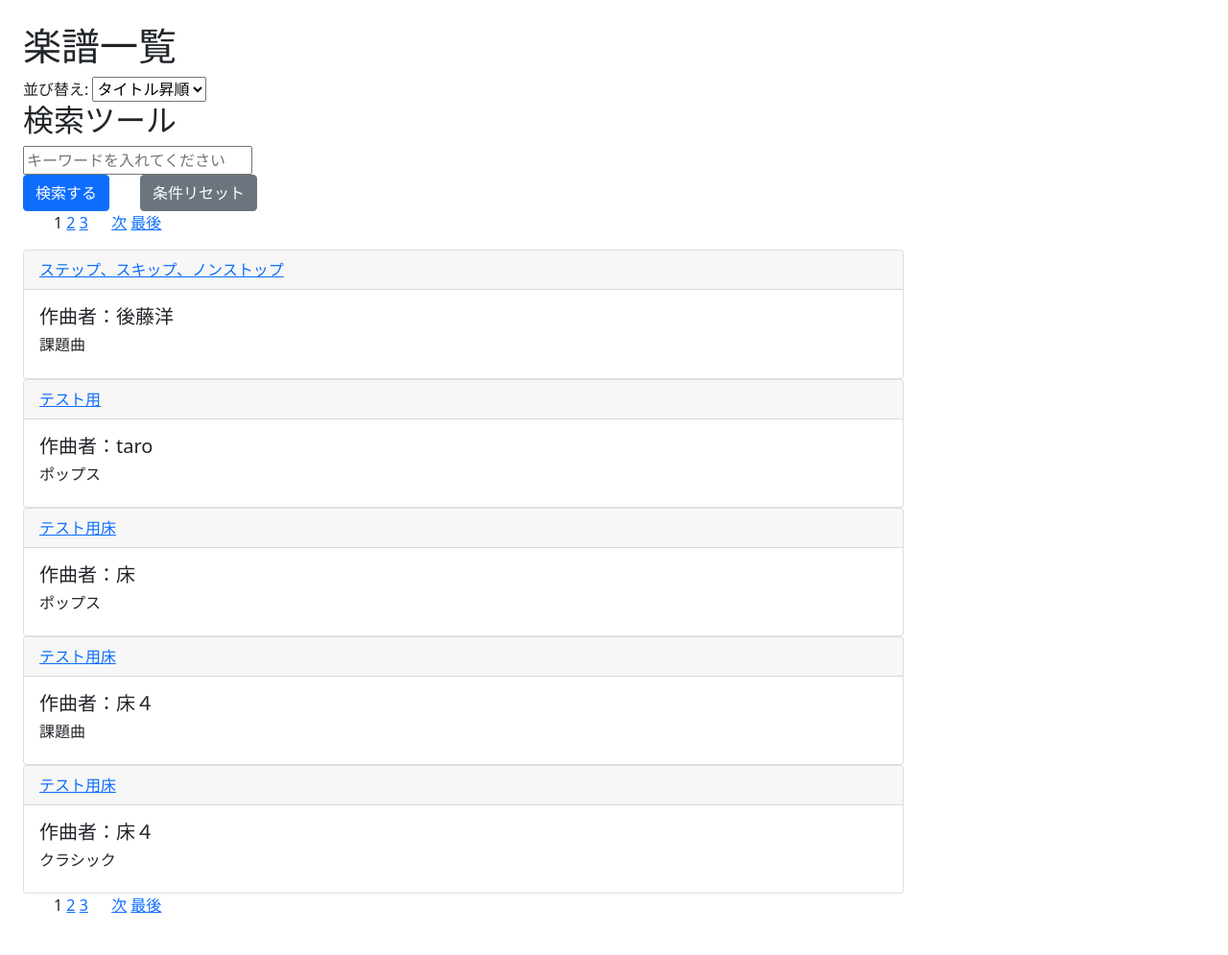
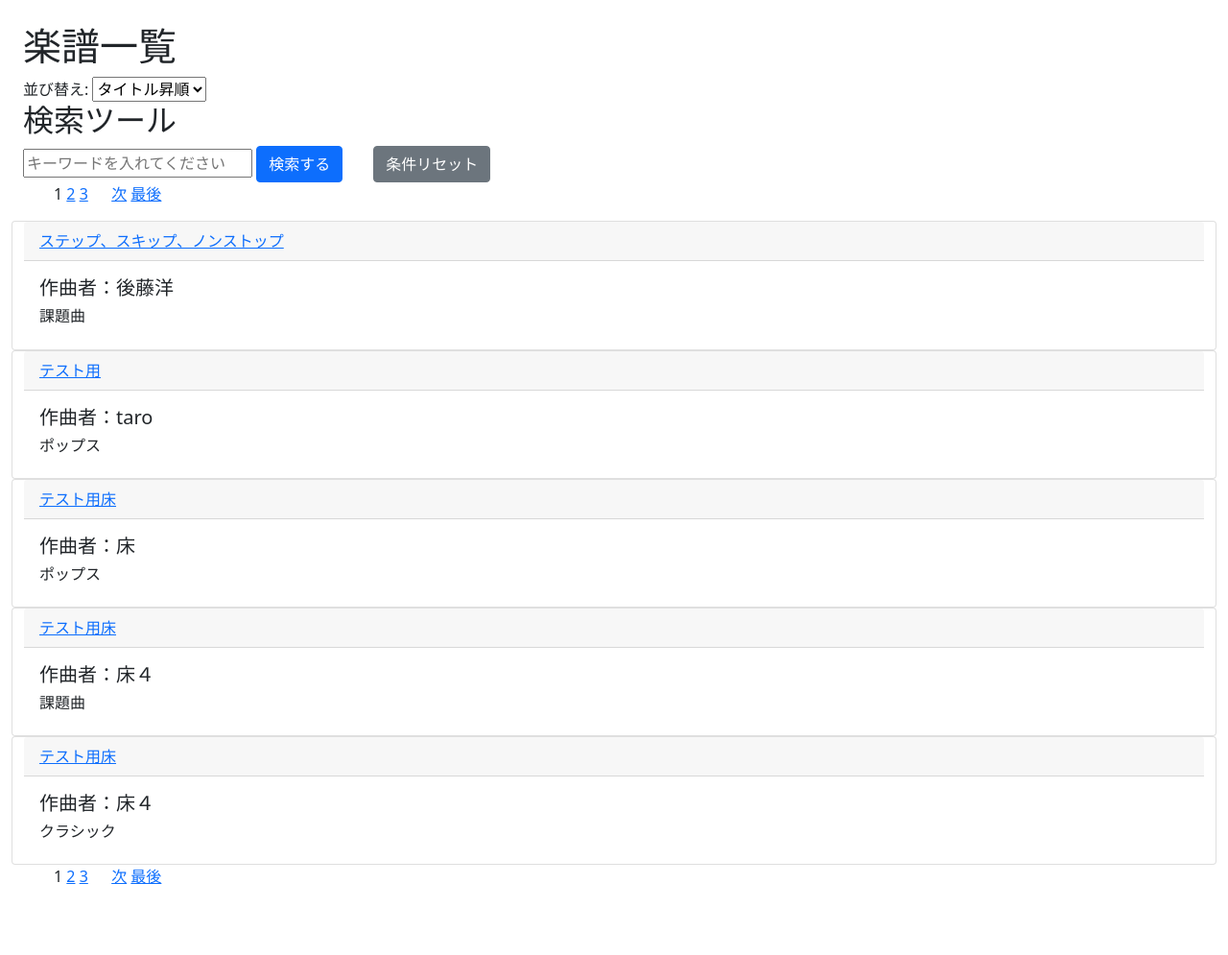
Before and after one commit to k22rs131/score_project, a Django app: page /score/ in a window 1280 px wide. Shown: the part 56-1051 px from the top of the page at 96% size. After the commit the page ends 977 px from the top, so only its background shows below. Run offline with Django 3.2, Linux system fonts and the light colour scheme; data comes from the database, SQL or seed files in the repository.

Commit message:
UIの変更

```diff
--- a/score/templates/score/score_list.html
+++ b/score/templates/score/score_list.html
@@ -30,13 +30,11 @@
   </form>
 
   <!--検索ツール-->
-  <div class="col-3">
     <h2>検索ツール</h2>
     <form action="" method="get">
       <input name="query" value="{{ request.GET.query }}" type="text" placeholder="キーワードを入れてください" />
       <button type="submit" class="btn btn-primary">検索する</button>　　<button type="button" class="btn btn-secondary" onclick="window.location.href='{{ request.path }}'">条件リセット</button>
     </form>
-  </div>
 
 
   <!-- ページネーション -->
@@ -47,7 +45,7 @@
 
 <div class="row"><!--レイアウト-->
 
-  <div class="col-9"><!--楽譜一覧-->
+  <!--楽譜一覧-->
   {% for item in object_list %}
   <div class="card">
     <a href="{% url 'detail-score' item.pk %}" class="card-header" >{{ item.title }}</a>
@@ -62,7 +60,6 @@
     </div>
   </div>
   {% endfor %}
-  </div>
 </div>
 {% include 'score/components/pagination.html' %}
 {% endblock content %}
```
